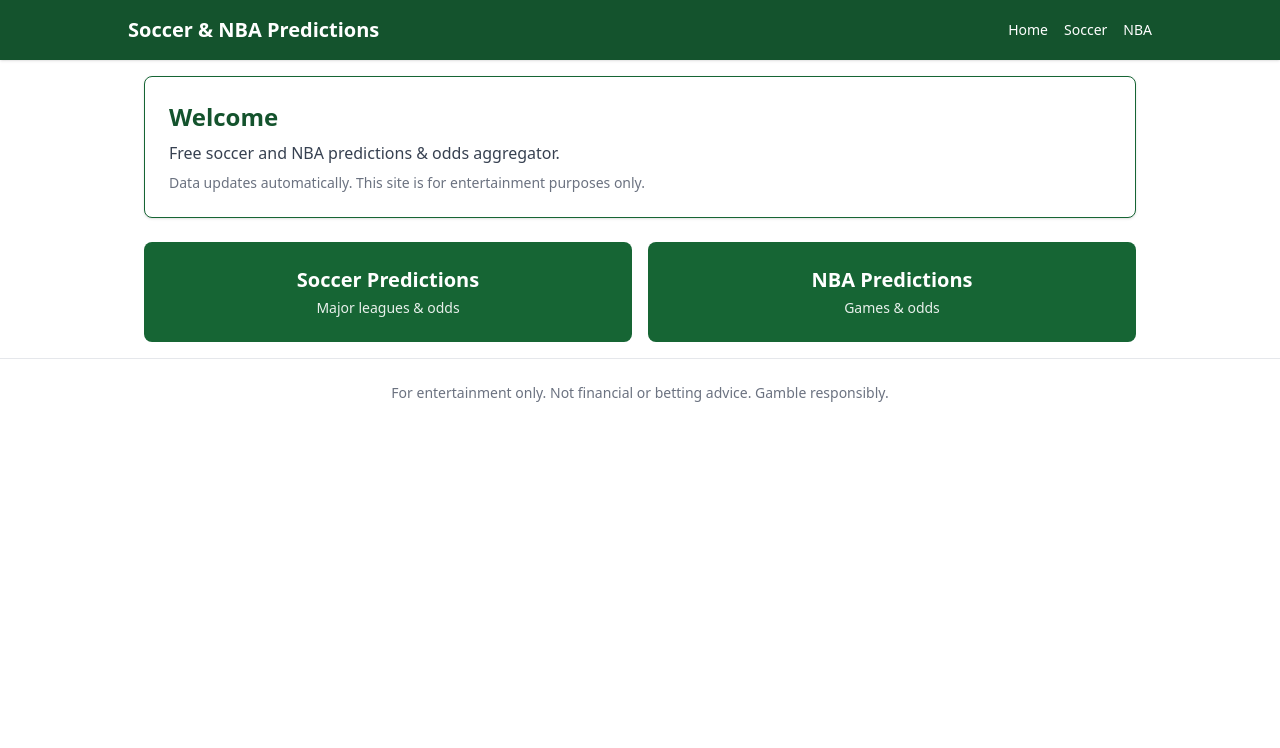
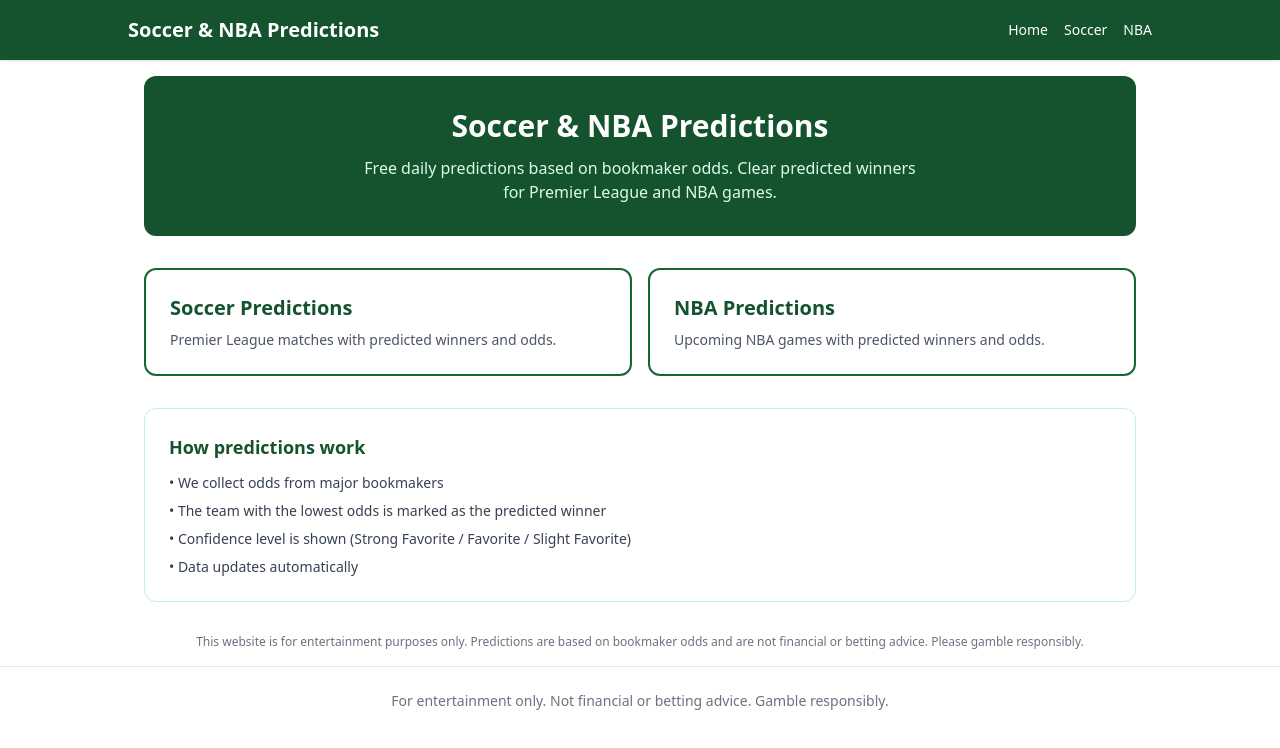
Before and after one commit to kisilili/soccer-nba-predictions, a Next.js app: page / in a window 1280 px wide. Shown: the top 748 px of the page. Built offline with nearby package versions, Linux system fonts and the light colour scheme.

Commit message:
Revamp Home page layout and content

```diff
--- a/app/page.tsx
+++ b/app/page.tsx
@@ -1,33 +1,65 @@
 export default function Home() {
   return (
-    <div className="space-y-6">
-      <section className="bg-white border border-green-800 rounded-lg shadow p-6">
-        <h2 className="text-2xl font-bold text-green-900 mb-2">Welcome</h2>
-        <p className="text-gray-700">
-          Free soccer and NBA predictions & odds aggregator.
-        </p>
-        <p className="text-sm text-gray-500 mt-2">
-          Data updates automatically. This site is for entertainment purposes only.
+    <div className="space-y-8">
+      {/* Hero Section */}
+      <section className="bg-green-900 text-white rounded-xl p-6 md:p-8 text-center">
+        <h1 className="text-2xl md:text-3xl font-bold mb-3">
+          Soccer & NBA Predictions
+        </h1>
+        <p className="text-green-100 text-sm md:text-base max-w-xl mx-auto">
+          Free daily predictions based on bookmaker odds.
+          Clear predicted winners for Premier League and NBA games.
         </p>
       </section>
 
-      <div className="grid grid-cols-1 md:grid-cols-2 gap-4">
+      {/* Quick Links */}
+      <section className="grid grid-cols-1 md:grid-cols-2 gap-4">
         <a
           href="/soccer"
-          className="bg-green-800 text-white rounded-lg p-6 text-center hover:bg-green-900 transition"
+          className="bg-white border-2 border-green-800 rounded-xl p-6 hover:bg-green-50 transition"
         >
-          <h3 className="text-xl font-bold">Soccer Predictions</h3>
-          <p className="text-sm mt-1 opacity-90">Major leagues & odds</p>
+          <h2 className="text-xl font-bold text-green-900 mb-2">
+            Soccer Predictions
+          </h2>
+          <p className="text-gray-600 text-sm">
+            Premier League matches with predicted winners and odds.
+          </p>
         </a>
 
         <a
           href="/nba"
-          className="bg-green-800 text-white rounded-lg p-6 text-center hover:bg-green-900 transition"
+          className="bg-white border-2 border-green-800 rounded-xl p-6 hover:bg-green-50 transition"
         >
-          <h3 className="text-xl font-bold">NBA Predictions</h3>
-          <p className="text-sm mt-1 opacity-90">Games & odds</p>
+          <h2 className="text-xl font-bold text-green-900 mb-2">
+            NBA Predictions
+          </h2>
+          <p className="text-gray-600 text-sm">
+            Upcoming NBA games with predicted winners and odds.
+          </p>
         </a>
-      </div>
+      </section>
+
+      {/* How it works */}
+      <section className="bg-white border border-green-200 rounded-xl p-6">
+        <h2 className="text-lg font-bold text-green-900 mb-3">
+          How predictions work
+        </h2>
+        <ul className="space-y-2 text-sm text-gray-700">
+          <li>• We collect odds from major bookmakers</li>
+          <li>• The team with the lowest odds is marked as the predicted winner</li>
+          <li>• Confidence level is shown (Strong Favorite / Favorite / Slight Favorite)</li>
+          <li>• Data updates automatically</li>
+        </ul>
+      </section>
+
+      {/* Disclaimer */}
+      <section className="text-center text-xs text-gray-500 px-4">
+        <p>
+          This website is for entertainment purposes only.
+          Predictions are based on bookmaker odds and are not financial or betting advice.
+          Please gamble responsibly.
+        </p>
+      </section>
     </div>
   );
 }
```
